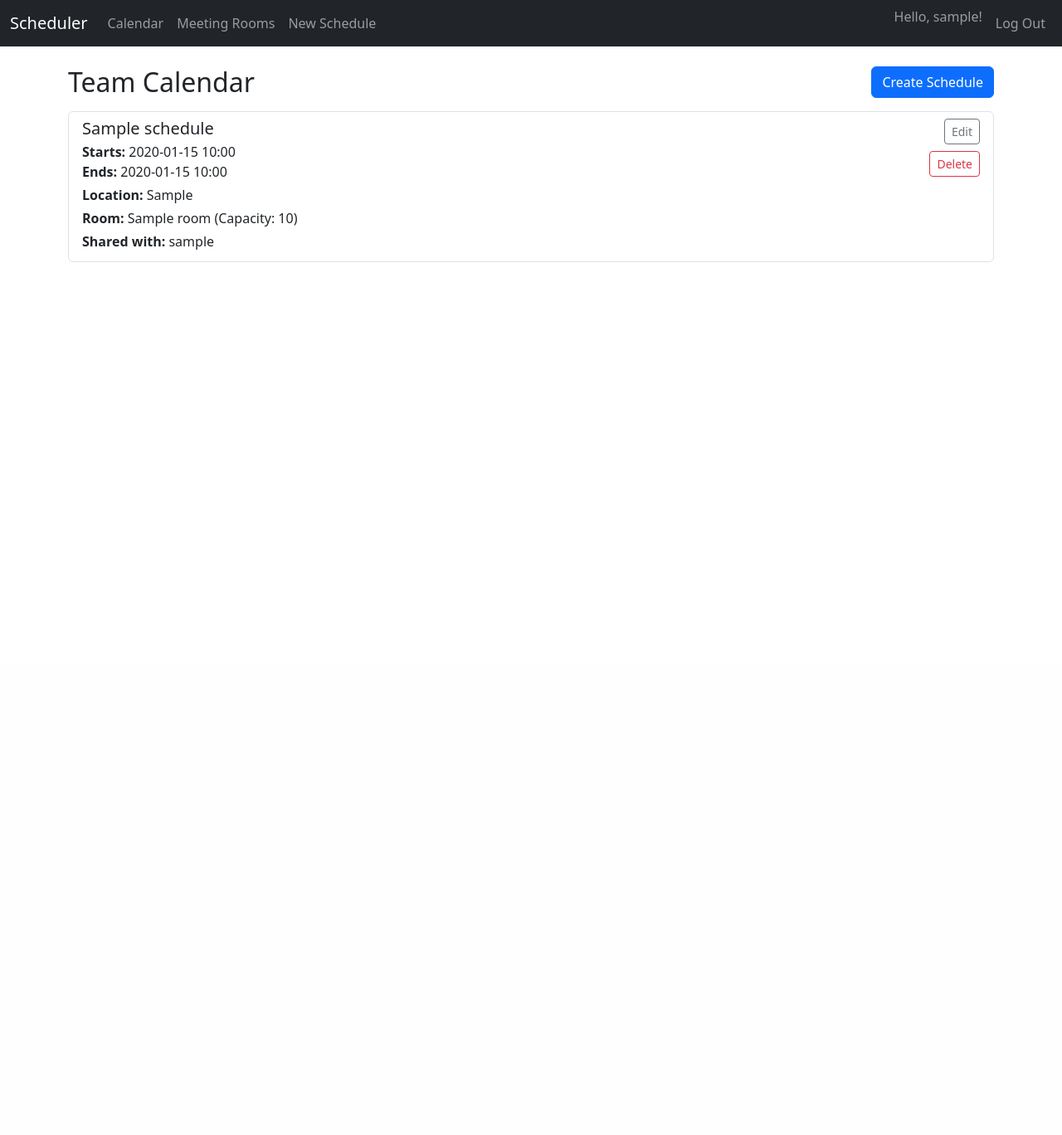
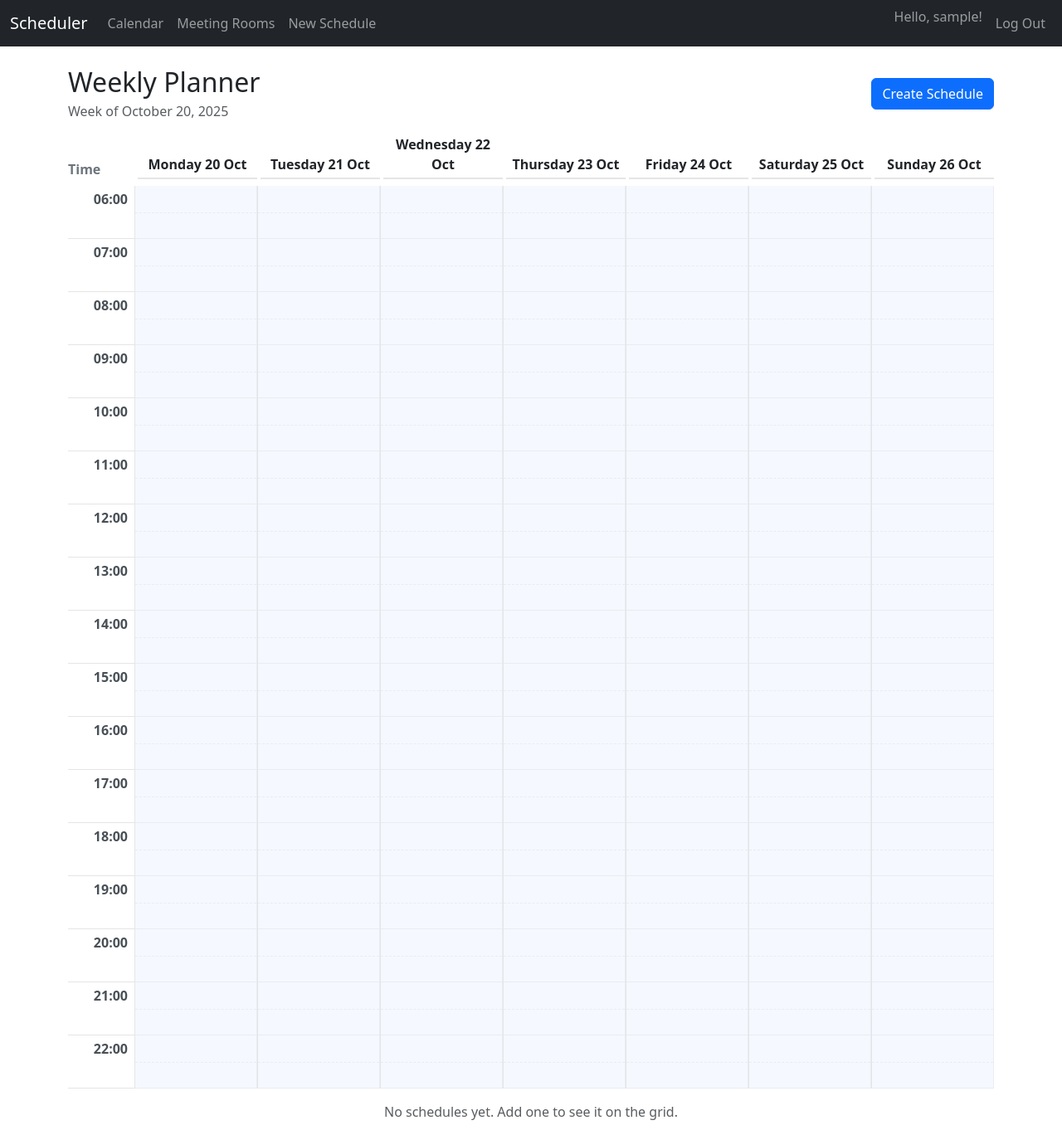
Before and after one commit to zurustar/sdd02, a Flask app: page /calendar in a window 1280 px wide. Shown: the whole page at 83% size. Before the commit the page ends 316 px from the top, so only its background shows below. Run offline with Flask 3, Linux system fonts and the light colour scheme; a user stored in the database is signed in; tables that the repository leaves empty hold one stand-in row (values such as "Sample post").

Commit message:
Implement weekly planner layout

```diff
--- a/app/routes.py
+++ b/app/routes.py
@@ -1,4 +1,6 @@
-from flask import Blueprint, abort, flash, redirect, render_template, request, url_for
+from datetime import datetime, timedelta
+
+from flask import Blueprint, abort, current_app, flash, redirect, render_template, request, url_for
 from flask_login import current_user, login_required, login_user, logout_user
 from sqlalchemy import or_
 
@@ -18,6 +20,149 @@ def _populate_schedule_form_choices(form, *, current_user):
         for user in User.query.order_by(User.username).all()
         if user.id != current_user.id
     ]
+
+
+def _build_planner_hours(*, start_hour, end_hour, interval_minutes):
+    step = max(interval_minutes, 15)  # guard against zero
+    hours = []
+    current = start_hour
+    while current <= end_hour:
+        label = f"{current:02d}:00"
+        hours.append({"hour": current, "label": label})
+        current += step // 60
+        if step % 60 != 0:
+            break  # interval other than 60 minutes currently unsupported
+    if not hours:
+        raise ValueError("Planner hours configuration produced no slots")
+    return hours
+
+
+def _normalize_minutes(delta):
+    return int(delta.total_seconds() // 60)
+
+
+def _assign_event_columns(events):
+    if not events:
+        return
+
+    events.sort(key=lambda item: (item["start_minutes"], item["end_minutes"]))
+    active = []
+    clusters = []
+
+    for event in events:
+        active = [e for e in active if e["end_minutes"] > event["start_minutes"]]
+        if active:
+            cluster = active[0]["cluster"]
+        else:
+            cluster = {"events": []}
+            clusters.append(cluster)
+        used_columns = {e["column"] for e in active}
+        column = 0
+        while column in used_columns:
+            column += 1
+        event["column"] = column
+        event["cluster"] = cluster
+        cluster["events"].append(event)
+        active.append(event)
+
+    for cluster in clusters:
+        columns = {event["column"] for event in cluster["events"]}
+        width = max(columns) + 1 if columns else 1
+        for event in cluster["events"]:
+            event["column_span"] = width
+            event["column_offset"] = event["column"]
+
+
+def _build_planner(schedules, *, week_start, viewer):
+    config = current_app.config
+    start_hour = config.get("PLANNER_START_HOUR", 6)
+    end_hour = config.get("PLANNER_END_HOUR", 22)
+    interval_minutes = config.get("PLANNER_INTERVAL_MINUTES", 60)
+
+    hours = _build_planner_hours(
+        start_hour=start_hour,
+        end_hour=end_hour,
+        interval_minutes=interval_minutes,
+    )
+
+    days = []
+    week_start = week_start.replace(hour=0, minute=0, second=0, microsecond=0)
+    display_span = end_hour - start_hour
+
+    for day_index in range(7):
+        day_start = week_start + timedelta(days=day_index)
+        day_end = day_start + timedelta(days=1)
+        display_start = day_start + timedelta(hours=start_hour)
+        display_end = day_start + timedelta(hours=end_hour)
+        day_label = day_start.strftime("%A %d %b")
+        events = []
+
+        for schedule in schedules:
+            if schedule.end_time <= day_start or schedule.start_time >= day_end:
+                continue
+
+            event_start = max(schedule.start_time, display_start)
+            event_end = min(schedule.end_time, display_end)
+            if event_end <= event_start:
+                continue
+
+            start_minutes = _normalize_minutes(event_start - display_start)
+            end_minutes = _normalize_minutes(event_end - display_start)
+            duration_minutes = max(end_minutes - start_minutes, 15)
+            owner_name = schedule.owner.username if schedule.owner else ""
+            room_name = schedule.room.name if schedule.room else None
+            aria_label_parts = [
+                schedule.title,
+                f"on {day_start.strftime('%A %d %B %Y')}",
+                f"from {event_start.strftime('%H:%M')} to {event_end.strftime('%H:%M')}",
+            ]
+            if schedule.location:
+                aria_label_parts.append(f"at {schedule.location}")
+            events.append(
+                {
+                    "id": schedule.id,
+                    "title": schedule.title,
+                    "location": schedule.location,
+                    "room": room_name,
+                    "start_minutes": start_minutes,
+                    "end_minutes": end_minutes,
+                    "duration_minutes": duration_minutes,
+                    "start_time": schedule.start_time,
+                    "end_time": schedule.end_time,
+                    "display_start": event_start,
+                    "display_end": event_end,
+                    "owner": owner_name,
+                    "column": 0,
+                    "column_span": 1,
+                    "column_offset": 0,
+                    "is_owner": schedule.is_owned_by(viewer),
+                    "participants": [user.username for user in schedule.participants],
+                    "aria_label": ", ".join(aria_label_parts),
+                }
+            )
+
+        _assign_event_columns(events)
+
+        days.append(
+            {
+                "date": day_start,
+                "label": day_label,
+                "cell_labels": [
+                    f"{day_start.strftime('%A %d %B %Y')} at {hour['label']}" for hour in hours
+                ],
+                "events": events,
+                "display_start": display_start,
+                "display_hours": display_span,
+            }
+        )
+
+    return {
+        "week_start": week_start,
+        "hours": hours,
+        "days": days,
+        "start_hour": start_hour,
+        "end_hour": end_hour,
+    }
 
 
 @bp.route('/')
@@ -71,13 +216,22 @@ def logout():
 @bp.route('/calendar')
 @login_required
 def calendar():
+    reference = datetime.utcnow()
+    week_start = reference - timedelta(days=reference.weekday())
+    week_start = week_start.replace(hour=0, minute=0, second=0, microsecond=0)
+    week_end = week_start + timedelta(days=7)
+
     schedules = Schedule.query.filter(
         or_(
             Schedule.owner_id == current_user.id,
             Schedule.participants.any(id=current_user.id)
-        )
+        ),
+        Schedule.end_time > week_start,
+        Schedule.start_time < week_end,
     ).order_by(Schedule.start_time.asc()).all()
-    return render_template('calendar.html', title='Calendar', schedules=schedules)
+
+    planner = _build_planner(schedules, week_start=week_start, viewer=current_user)
+    return render_template('calendar.html', title='Calendar', schedules=schedules, planner=planner)
 
 
 @bp.route('/schedules/new', methods=['GET', 'POST'])
--- /dev/null
+++ b/app/static/css/planner.css
@@ -0,0 +1,190 @@
+.planner-page {
+  overflow-x: auto;
+}
+
+.planner-grid {
+  --planner-hour-height: 4rem;
+  --planner-minute-height: calc(var(--planner-hour-height) / 60);
+  --planner-border-color: rgba(0, 0, 0, 0.1);
+  --planner-border-light: rgba(0, 0, 0, 0.05);
+  --planner-cell-bg: rgba(13, 110, 253, 0.04);
+  display: grid;
+  gap: 0.5rem;
+  min-width: 64rem;
+}
+
+.planner-grid__head {
+  display: grid;
+  grid-template-columns: 5rem repeat(7, minmax(9rem, 1fr));
+  gap: 0.25rem;
+  align-items: end;
+}
+
+.planner-grid__corner {
+  font-weight: 600;
+  color: #6c757d;
+}
+
+.planner-grid__day-header {
+  font-weight: 600;
+  text-align: center;
+  padding-bottom: 0.25rem;
+  border-bottom: 2px solid var(--planner-border-color);
+}
+
+.planner-grid__body {
+  display: grid;
+  grid-template-columns: 5rem repeat(7, minmax(9rem, 1fr));
+  position: relative;
+}
+
+.planner-grid__time-column {
+  display: flex;
+  flex-direction: column;
+  gap: 0;
+}
+
+.planner-grid__time {
+  height: var(--planner-hour-height);
+  display: flex;
+  align-items: flex-start;
+  justify-content: flex-end;
+  padding: 0.25rem 0.5rem 0 0.5rem;
+  font-weight: 600;
+  color: #495057;
+  border-bottom: 1px solid var(--planner-border-color);
+}
+
+.planner-grid__day-columns {
+  display: contents;
+}
+
+.planner-grid__day {
+  position: relative;
+  border-left: 1px solid var(--planner-border-color);
+  background-color: #fff;
+}
+
+.planner-grid__cells {
+  display: flex;
+  flex-direction: column;
+}
+
+.planner-grid__cell {
+  height: var(--planner-hour-height);
+  border-bottom: 1px solid var(--planner-border-light);
+  border-right: 1px solid var(--planner-border-light);
+  background: var(--planner-cell-bg);
+  position: relative;
+  outline: none;
+}
+
+.planner-grid__cell::after {
+  content: "";
+  position: absolute;
+  left: 0;
+  right: 0;
+  top: 50%;
+  border-top: 1px dashed var(--planner-border-light);
+}
+
+.planner-grid__cell:focus {
+  box-shadow: inset 0 0 0 2px #0d6efd;
+}
+
+.planner-grid__events {
+  position: absolute;
+  inset: 0;
+  padding: 0 0.35rem;
+  pointer-events: none;
+}
+
+.planner-event {
+  --event-column: 0;
+  --event-columns: 1;
+  position: absolute;
+  top: calc(var(--event-start) * var(--planner-minute-height));
+  left: calc((var(--event-column) / var(--event-columns)) * 100% + 0.25rem);
+  width: calc(100% / var(--event-columns) - 0.5rem);
+  height: calc(var(--event-duration) * var(--planner-minute-height));
+  background: linear-gradient(135deg, rgba(13, 110, 253, 0.9), rgba(32, 201, 151, 0.85));
+  color: #fff;
+  border-radius: 0.5rem;
+  padding: 0.5rem 0.65rem;
+  display: flex;
+  flex-direction: column;
+  gap: 0.25rem;
+  text-decoration: none;
+  pointer-events: auto;
+  box-shadow: 0 6px 14px rgba(0, 0, 0, 0.15);
+  transition: transform 0.2s ease, box-shadow 0.2s ease;
+}
+
+.planner-event:hover,
+.planner-event:focus {
+  transform: translateY(-2px);
+  box-shadow: 0 10px 20px rgba(0, 0, 0, 0.2);
+}
+
+.planner-event--readonly {
+  background: linear-gradient(135deg, rgba(108, 117, 125, 0.95), rgba(73, 80, 87, 0.9));
+}
+
+.planner-event__title {
+  font-weight: 600;
+  font-size: 0.95rem;
+}
+
+.planner-event__meta {
+  font-size: 0.75rem;
+  display: flex;
+  flex-direction: column;
+  gap: 0.15rem;
+}
+
+.planner-page__empty {
+  text-align: center;
+}
+
+@media (max-width: 992px) {
+  .planner-grid {
+    min-width: 56rem;
+  }
+}
+
+@media (max-width: 768px) {
+  .planner-grid {
+    grid-template-columns: 1fr;
+    min-width: 100%;
+  }
+
+  .planner-grid__head,
+  .planner-grid__body {
+    grid-template-columns: 1fr;
+  }
+
+  .planner-grid__day-columns {
+    display: flex;
+    overflow-x: auto;
+    gap: 1rem;
+    padding-bottom: 1rem;
+  }
+
+  .planner-grid__day {
+    min-width: 14rem;
+  }
+
+  .planner-grid__time-column {
+    display: none;
+  }
+}
+
+@media (max-width: 576px) {
+  .planner-grid__day {
+    min-width: 12rem;
+  }
+
+  .planner-event {
+    font-size: 0.8rem;
+  }
+}
--- a/app/templates/base.html
+++ b/app/templates/base.html
@@ -5,6 +5,7 @@
     <meta name="viewport" content="width=device-width, initial-scale=1">
     <title>{{ title or 'Scheduler' }}</title>
     <link rel="stylesheet" href="https://cdn.jsdelivr.net/npm/bootstrap@5.3.2/dist/css/bootstrap.min.css" integrity="sha384-T3c6CoIi6uLrA9TneNEoa7RxnatzjcDSCmG1MXxSR1GAsXEV/Dwwykc2MPK8M2HN" crossorigin="anonymous">
+    {% block styles %}{% endblock %}
   </head>
   <body>
     <nav class="navbar navbar-expand-lg navbar-dark bg-dark mb-4">
--- a/app/templates/calendar.html
+++ b/app/templates/calendar.html
@@ -1,47 +1,20 @@
 {% extends 'base.html' %}
+{% block styles %}
+  {{ super() }}
+  <link rel="stylesheet" href="{{ url_for('static', filename='css/planner.css') }}">
+{% endblock %}
 {% block content %}
-<div class="d-flex flex-wrap justify-content-between align-items-center mb-3">
-  <h2 class="mb-2 mb-md-0">Team Calendar</h2>
-  <a class="btn btn-primary" href="{{ url_for('main.create_schedule') }}">Create Schedule</a>
+<div class="planner-page">
+  <div class="planner-page__header d-flex flex-wrap justify-content-between align-items-center mb-3">
+    <div>
+      <h2 class="mb-1">Weekly Planner</h2>
+      <p class="text-muted mb-0">Week of {{ planner.week_start.strftime('%B %d, %Y') }}</p>
+    </div>
+    <a class="btn btn-primary" href="{{ url_for('main.create_schedule') }}">Create Schedule</a>
+  </div>
+  {% include 'partials/planner_grid.html' %}
+  {% if not schedules %}
+  <p class="planner-page__empty text-muted mt-3">No schedules yet. Add one to see it on the grid.</p>
+  {% endif %}
 </div>
-{% if schedules %}
-<div class="list-group">
-  {% for schedule in schedules %}
-  <div class="list-group-item list-group-item-action mb-2">
-    <div class="d-flex justify-content-between flex-wrap">
-      <div>
-        <h5 class="mb-1">{{ schedule.title }}</h5>
-        <p class="mb-1">
-          <strong>Starts:</strong> {{ schedule.start_time.strftime('%Y-%m-%d %H:%M') }}<br>
-          <strong>Ends:</strong> {{ schedule.end_time.strftime('%Y-%m-%d %H:%M') }}
-        </p>
-        {% if schedule.location %}
-        <p class="mb-1"><strong>Location:</strong> {{ schedule.location }}</p>
-        {% endif %}
-        {% if schedule.room %}
-        <p class="mb-1"><strong>Room:</strong> {{ schedule.room.name }} (Capacity: {{ schedule.room.capacity }})</p>
-        {% endif %}
-        {% set participant_names = schedule.participants | map(attribute='username') | list %}
-        {% if participant_names %}
-        <p class="mb-1"><strong>Shared with:</strong> {{ participant_names | join(', ') }}</p>
-        {% endif %}
-        {% if not schedule.is_owned_by(current_user) %}
-        <span class="badge bg-info text-dark">Shared with you</span>
-        {% endif %}
-      </div>
-      {% if schedule.is_owned_by(current_user) %}
-      <div class="text-end">
-        <a class="btn btn-sm btn-outline-secondary mb-2" href="{{ url_for('main.edit_schedule', schedule_id=schedule.id) }}">Edit</a>
-        <form method="post" action="{{ url_for('main.delete_schedule', schedule_id=schedule.id) }}" onsubmit="return confirm('Delete this schedule?');">
-          <button type="submit" class="btn btn-sm btn-outline-danger">Delete</button>
-        </form>
-      </div>
-      {% endif %}
-    </div>
-  </div>
-  {% endfor %}
-</div>
-{% else %}
-<div class="alert alert-info">No schedules available yet. Create one to get started!</div>
-{% endif %}
 {% endblock %}
--- /dev/null
+++ b/app/templates/partials/planner_grid.html
@@ -0,0 +1,33 @@
+<div class="planner-grid" role="grid" aria-label="Weekly planner for the week of {{ planner.week_start.strftime('%B %d, %Y') }}">
+  <div class="planner-grid__head" role="row">
+    <div class="planner-grid__corner" role="columnheader">Time</div>
+    {% for day in planner.days %}
+    <div class="planner-grid__day-header" role="columnheader" aria-label="{{ day.label }}">{{ day.label }}</div>
+    {% endfor %}
+  </div>
+  <div class="planner-grid__body">
+    <div class="planner-grid__time-column" aria-hidden="false">
+      {% for hour in planner.hours %}
+      <div class="planner-grid__time" role="rowheader">{{ hour.label }}</div>
+      {% endfor %}
+    </div>
+    <div class="planner-grid__day-columns">
+      {% for day in planner.days %}
+      <section class="planner-grid__day" aria-label="{{ day.label }}">
+        <div class="planner-grid__cells">
+          {% for label in day.cell_labels %}
+          <div class="planner-grid__cell" role="gridcell" tabindex="0" aria-label="{{ label }}"></div>
+          {% endfor %}
+        </div>
+        <div class="planner-grid__events" aria-live="polite">
+          {% for event in day.events %}
+          {% with event=event, planner=planner %}
+            {% include 'partials/planner_event.html' %}
+          {% endwith %}
+          {% endfor %}
+        </div>
+      </section>
+      {% endfor %}
+    </div>
+  </div>
+</div>
--- a/config.py
+++ b/config.py
@@ -6,6 +6,9 @@ class Config:
     SQLALCHEMY_DATABASE_URI = os.environ.get('DATABASE_URL') or \
         'sqlite:///' + os.path.join(basedir, 'app.db')
     SQLALCHEMY_TRACK_MODIFICATIONS = False
+    PLANNER_START_HOUR = 6
+    PLANNER_END_HOUR = 22
+    PLANNER_INTERVAL_MINUTES = 60
 
 class TestConfig(Config):
     TESTING = True
```
Also changed, not shown: TASKS.md (+7 -7 lines), app/templates/partials/planner_event.html (added, +24 -0 lines), docs/weekly_planner_design.md (+3 -0 lines), tests/test_auth.py (+1 -1 lines), tests/test_calendar.py (+108 -1 lines), README.md.
